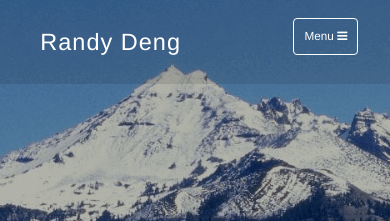
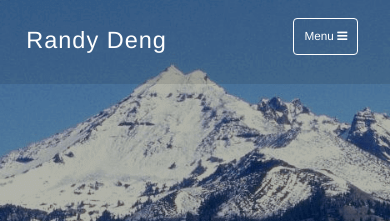
Before and after one commit to RandyDeng/RandyDeng.github.io, a Jekyll site: the page built from index.html, in a window 390 px wide. Shown: the top 221 px of the page. Built offline with Jekyll 4.4.1, drawn with Linux system fonts in a browser that asks for light colours.

Commit message:
Fixed name being too far right on mobile

```diff
--- a/assets/css/navbar.css
+++ b/assets/css/navbar.css
@@ -74,7 +74,7 @@
         -webkit-transition: all 0.2s;
         -moz-transition: all 0.2s;
         transition: all 0.2s;
-        left: 1em;
-        top: 0.2em;
+        left: 0.4em;
+        top: 0.1em;
     }
 }
```
Also changed, not shown: assets/css/navbar.min.css.
